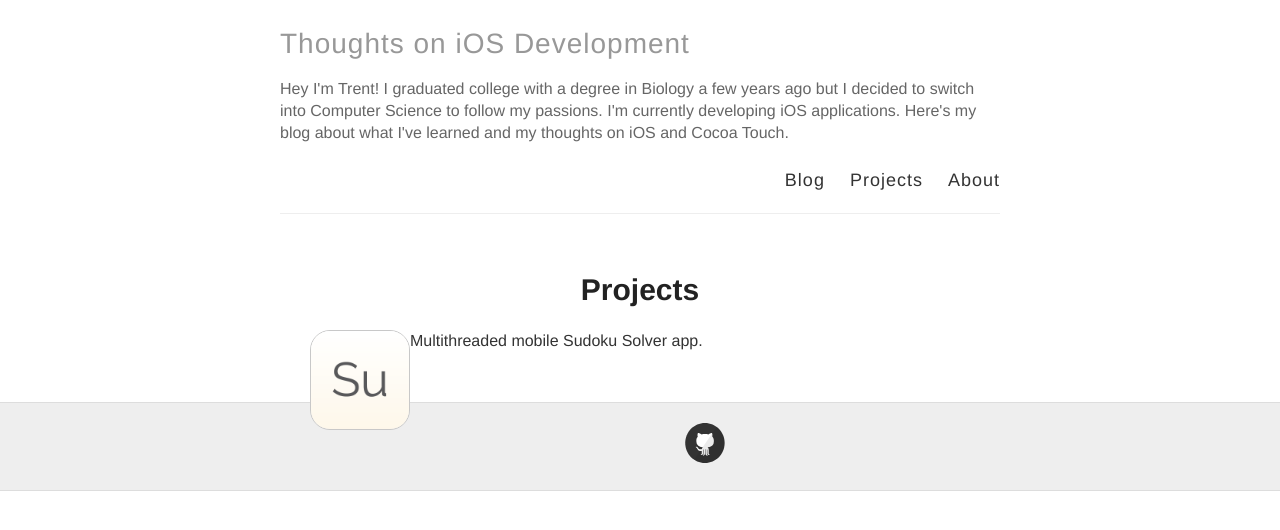
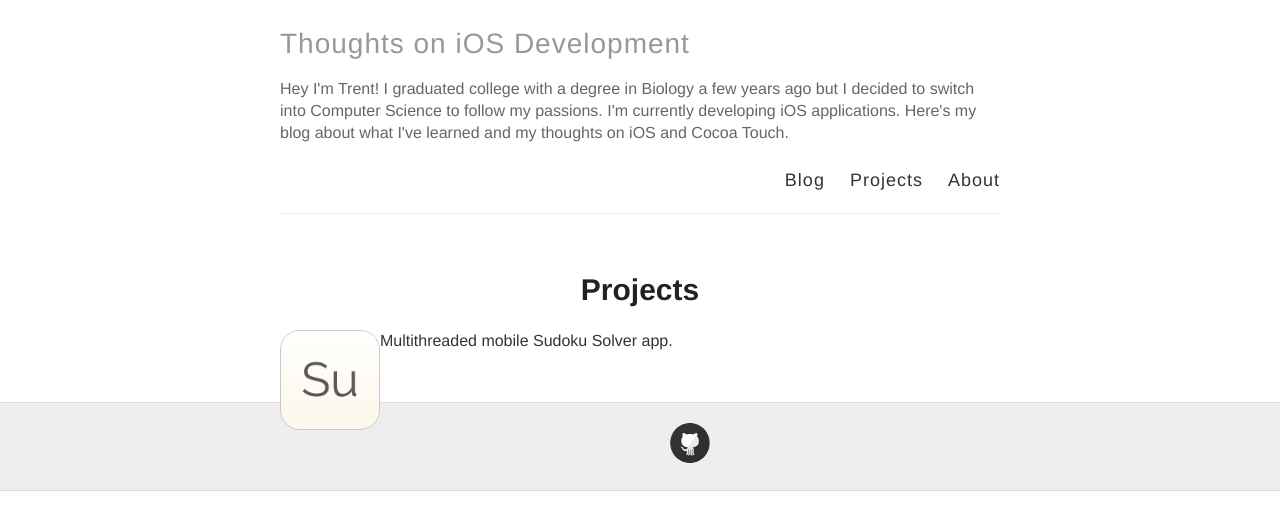
Before and after one commit to trentyou/trentyou.github.io, a Jekyll site: the page built from projects.md, in a window 1280 px wide. Shown: the top 530 px of the page. Built offline with Jekyll 4.4.1, drawn with Linux system fonts in a browser that asks for light colours.

Commit message:
Updated projects.md

```diff
--- a/projects.md
+++ b/projects.md
@@ -8,7 +8,7 @@
 
 
 
-<ul style="list-style:none">
+<ul style="list-style:none; margin:0; padding:0">
 
   <li>
     <div style="float:left">
```
